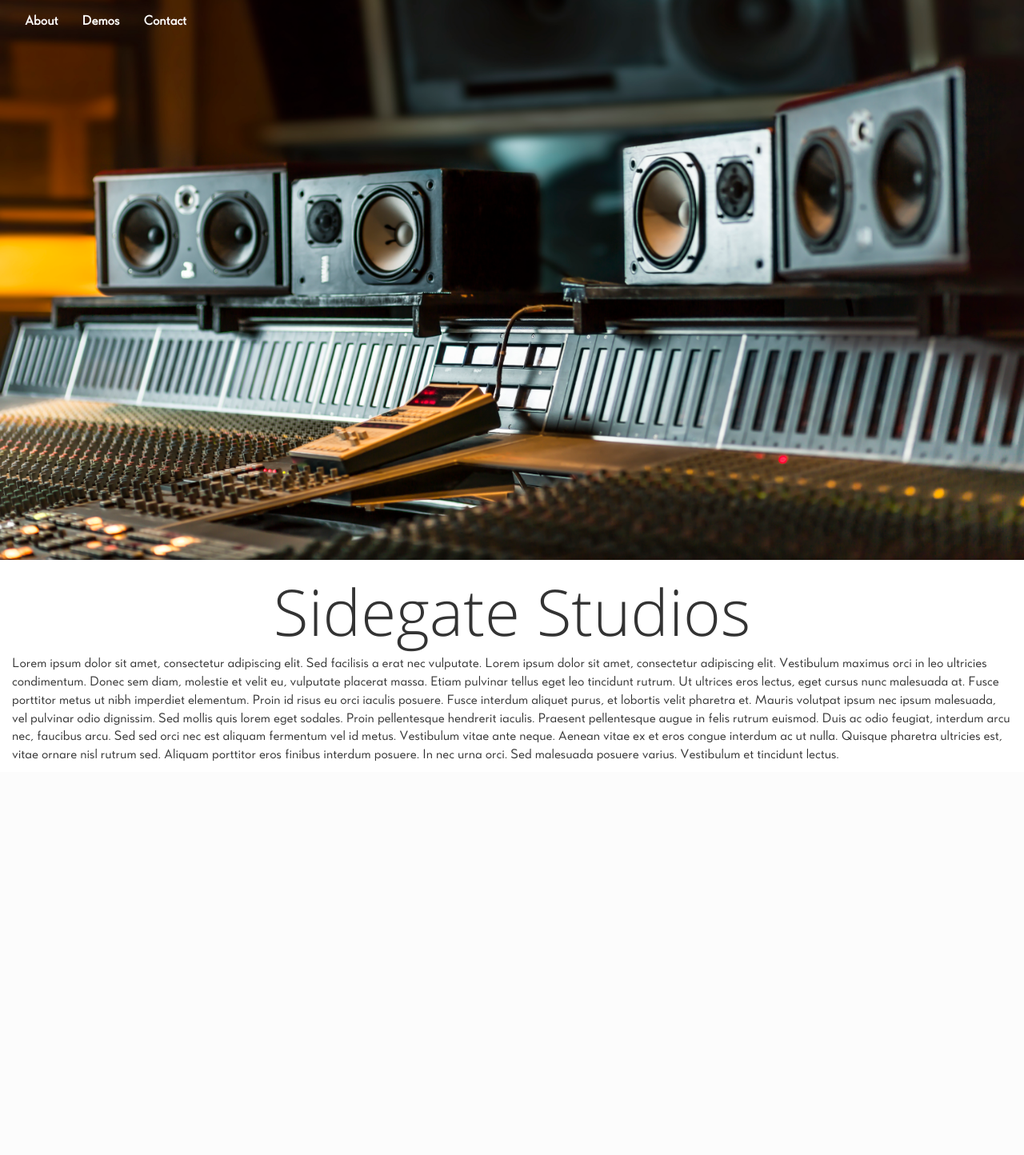
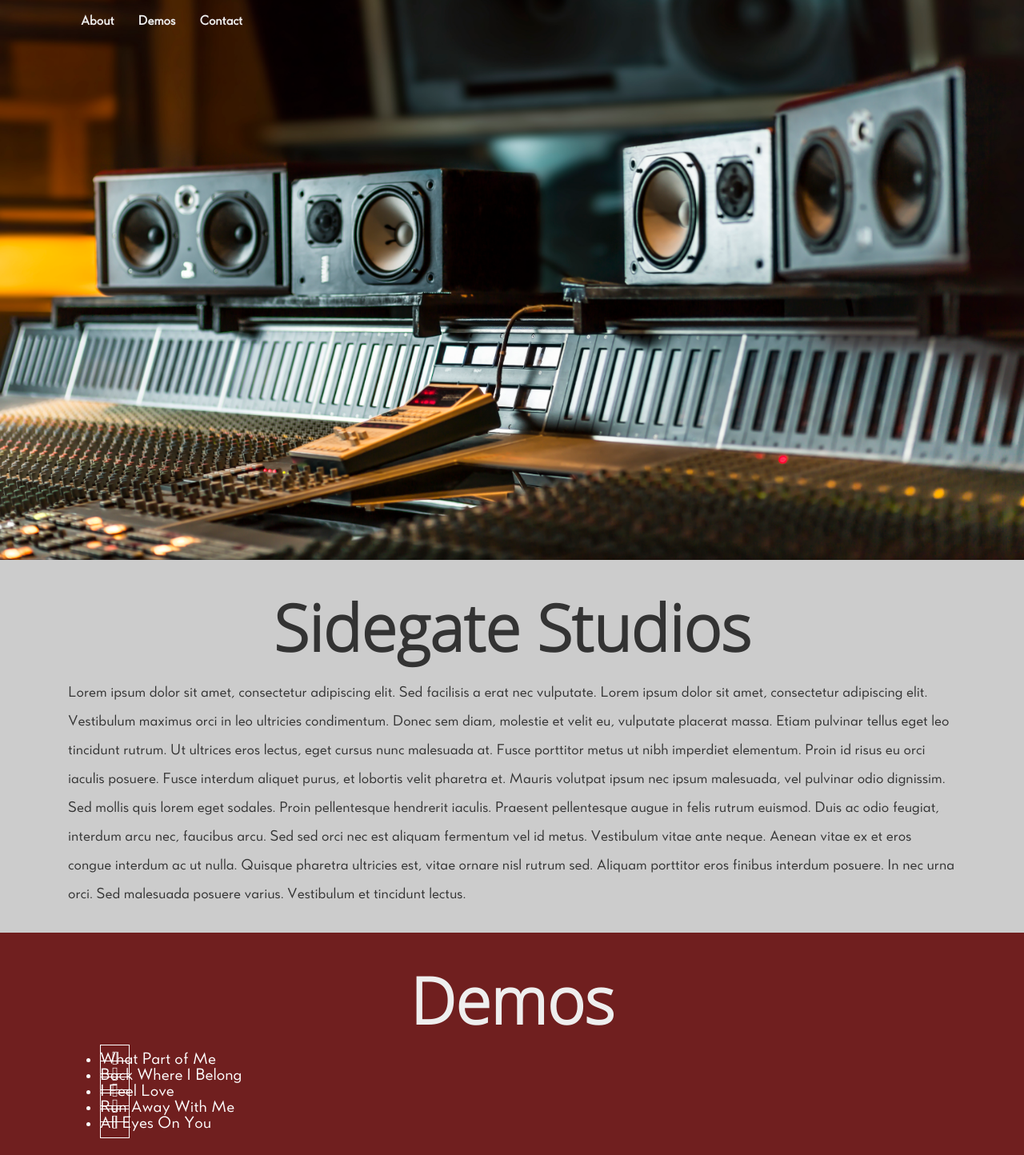
Before and after one commit to jcprouse/sidegate-studios, a PHP site: page / in a window 1280 px wide. Shown: the whole page at 80% size. Before the commit the page ends 952 px from the top, so only its background shows below. Run offline with PHP 8.4, Linux system fonts and the light colour scheme.

Commit message:
In progress

```diff
--- a/index.html
+++ b/index.html
@@ -10,6 +10,11 @@
   <link rel="stylesheet" type="text/css" href="/resources/css/bootstrap/bootstrap.min.css"/>
 
   <link rel="stylesheet" type="text/css" href="/resources/css/main.css"/>
+
+  <script type="text/javascript" src="resources/js/jQuery/jquery-3.1.1.min.js"></script>
+  <script type="text/javascript" src="resources/js/slick/slick.min.js"></script>
+  <script type="text/javascript" src="resources/js/bootstrap/bootstrap.min.js"></script>
+
 </head>
 <body>
 
@@ -19,7 +24,7 @@
 
   <div class="container-fluid container-main">
 
-
+<div class="container">
   <nav class="navbar">
     <div class="container">
       <ul class="nav navbar-nav">
@@ -29,24 +34,42 @@
       </ul>
     </div>
   </nav>
-
+</div>
 <div class="carosel">
   <div><img srcset="resources/images/carosel/studio3.jpg" alt="My default image"></div>
   <div><img srcset="resources/images/carosel/studio.jpg" alt="My default image"></div>
   <div><img srcset="resources/images/carosel/studio2.jpg" alt="My default image"></div>
 </div>
 
-<script type="text/javascript" src="resources/js/jQuery/jquery-3.1.1.min.js"></script>
-<script type="text/javascript" src="resources/js/slick/slick.min.js"></script>
-<script type="text/javascript" src="resources/js/bootstrap/bootstrap.min.js"></script>
 
-  <div class="container segment about">
-    <h1>Sidegate Studios</h1>
-    <p>Lorem ipsum dolor sit amet, consectetur adipiscing elit. Sed facilisis a erat nec vulputate. Lorem ipsum dolor sit amet, consectetur adipiscing elit. Vestibulum maximus orci in leo ultricies condimentum. Donec sem diam, molestie et velit eu, vulputate placerat massa. Etiam pulvinar tellus eget leo tincidunt rutrum. Ut ultrices eros lectus, eget cursus nunc malesuada at. Fusce porttitor metus ut nibh imperdiet elementum. Proin id risus eu orci iaculis posuere. Fusce interdum aliquet purus, et lobortis velit pharetra et. Mauris volutpat ipsum nec ipsum malesuada, vel pulvinar odio dignissim. Sed mollis quis lorem eget sodales.
 
-Proin pellentesque hendrerit iaculis. Praesent pellentesque augue in felis rutrum euismod. Duis ac odio feugiat, interdum arcu nec, faucibus arcu. Sed sed orci nec est aliquam fermentum vel id metus. Vestibulum vitae ante neque. Aenean vitae ex et eros congue interdum ac ut nulla. Quisque pharetra ultricies est, vitae ornare nisl rutrum sed. Aliquam porttitor eros finibus interdum posuere. In nec urna orci. Sed malesuada posuere varius. Vestibulum et tincidunt lectus.</p>
+<div class="container-main segment-about">
+  <div class="container">
+    <div class="segment-display">
+      <h1>Sidegate Studios</h1>
+      <p>Lorem ipsum dolor sit amet, consectetur adipiscing elit. Sed facilisis a erat nec vulputate. Lorem ipsum dolor sit amet, consectetur adipiscing elit. Vestibulum maximus orci in leo ultricies condimentum. Donec sem diam, molestie et velit eu, vulputate placerat massa. Etiam pulvinar tellus eget leo tincidunt rutrum. Ut ultrices eros lectus, eget cursus nunc malesuada at. Fusce porttitor metus ut nibh imperdiet elementum. Proin id risus eu orci iaculis posuere. Fusce interdum aliquet purus, et lobortis velit pharetra et. Mauris volutpat ipsum nec ipsum malesuada, vel pulvinar odio dignissim. Sed mollis quis lorem eget sodales.
+
+  Proin pellentesque hendrerit iaculis. Praesent pellentesque augue in felis rutrum euismod. Duis ac odio feugiat, interdum arcu nec, faucibus arcu. Sed sed orci nec est aliquam fermentum vel id metus. Vestibulum vitae ante neque. Aenean vitae ex et eros congue interdum ac ut nulla. Quisque pharetra ultricies est, vitae ornare nisl rutrum sed. Aliquam porttitor eros finibus interdum posuere. In nec urna orci. Sed malesuada posuere varius. Vestibulum et tincidunt lectus.</p>
+    </div>
   </div>
+</div>
 
+<div class="container-main segment-demo">
+  <div class="container">
+    <div class="segment-display">
+      <h1>Demos</h1>
+
+      <ul class="demo-list" data-player-id="player">
+        <li data-src="audio/sound_1.mp3">What Part of Me</li>
+        <li data-src="audio/sound_4.mp3" class="stopped">Back Where I Belong</li>
+        <li data-src="audio/sound_2.mp3">I Feel Love</li>
+        <li data-src="audio/sound_2.mp3">Run Away With Me</li>
+        <li data-src="audio/sound_4.mp3">All Eyes On You</li>
+      </ul>
+
+    </div>
+  </div>
+</div>
 
 </div>
 <script>
--- a/resources/css/main.css
+++ b/resources/css/main.css
@@ -31,8 +31,26 @@ body {
   font-weight: bold;
   color: #ffffff; }
 
-.nav li a:hover {
-  background-color: transparent !important; }
+.navbar .navbar-nav li a {
+  color: #eee; }
+  .navbar .navbar-nav li a:hover {
+    color: #eee;
+    background-color: transparent;
+    -webkit-box-shadow: none;
+    -moz-box-shadow: none;
+    box-shadow: none; }
+  .navbar .navbar-nav li a:focus {
+    color: #eee;
+    background-color: transparent;
+    -webkit-box-shadow: none;
+    -moz-box-shadow: none;
+    box-shadow: none; }
+  .navbar .navbar-nav li a:active {
+    color: #eee;
+    background-color: transparent;
+    -webkit-box-shadow: none;
+    -moz-box-shadow: none;
+    box-shadow: none; }
 
 /* Slider*/
 .carosel img {
@@ -42,20 +60,51 @@ body {
   border-style: none;
   outline: none; }
 
-.segment {
+.segment-display {
   width: 100%;
-  height: auto;
-  float: left;
   padding-left: 15px;
-  padding-right: 15px; }
+  padding-right: 15px;
+  padding-top: 20px;
+  padding-bottom: 20px; }
 
-.about {
-  background-color: #ffffff; }
-
-.about h1 {
+.segment-display h1 {
   font-size: 80px;
   font-family: "open-sans-light";
   width: 100%;
+  text-align: center;
+  font-weight: bold;
+  margin-bottom: 20px; }
+
+.segment-display p {
+  font-size: 18px;
+  line-height: 2; }
+
+.segment-about {
+  background-color: #ccc; }
+
+.segment-demo {
+  background-color: #701f1f; }
+
+.segment-demo h1, .segment-demo p {
+  color: #eee; }
+
+.demo-list li {
+  position: relative;
+  font-size: 20px;
+  line-height: 1;
+  color: #ffffff;
+  cursor: pointer; }
+
+.demo-list li::before {
+  content: '\f04b';
+  position: absolute;
+  top: -8px;
+  left: 0px;
+  width: 37px;
+  height: 37px;
+  line-height: 35px;
+  font-size: 14px;
+  border: 1px solid #ffffff;
   text-align: center; }
 
 /* HTML 5 picture*/
--- a/resources/css/main.scss
+++ b/resources/css/main.scss
@@ -1,5 +1,10 @@
 $background-colour: #000000;
 $nav-font-colour: #ffffff;
+
+$background-segment-about: #ccc;
+
+$background-segment-demo: #701f1f;
+$background-segment-demo-text: #eee;
 
 @font-face {
   font-family: "kano";
@@ -24,16 +29,51 @@ body {padding:0px; margin:0px; font-family: "kano"; font-size:16px; background-c
 .navbar {position: absolute; z-index:10;}
 .navbar .container {background-color: transparent;}
 .navbar .navbar-nav li a {text-shadow: none; font-weight: bold; color: $nav-font-colour;}
-.nav li a:hover{background-color: transparent !important;}
+
+
+.navbar {
+  .navbar-nav li a {
+    color: #eee;
+    &:hover {
+      color: #eee;
+      background-color: transparent;
+      -webkit-box-shadow: none;
+      -moz-box-shadow: none;
+      box-shadow: none;
+    }
+    &:focus {
+      color: #eee;
+      background-color: transparent;
+      -webkit-box-shadow: none;
+      -moz-box-shadow: none;
+      box-shadow: none;
+    }
+    &:active {
+      color: #eee;
+      background-color: transparent;
+      -webkit-box-shadow: none;
+      -moz-box-shadow: none;
+      box-shadow: none;
+    }
+  }
+}
+
+
+//.nav li a:hover{background-color: transparent !important;}
 /* Slider*/
 .carosel img {width:100%; max-height:700px; height:auto; border-style: none; outline: none;}
 
-.segment{width: 100%; height: auto; float:left; padding-left: 15px; padding-right: 15px;}
+.segment-display{width: 100%; padding-left: 15px; padding-right: 15px; padding-top: 20px; padding-bottom: 20px;}
+.segment-display h1 {font-size: 80px; font-family: "open-sans-light"; width: 100%; text-align: center; font-weight: bold; margin-bottom: 20px;}
+.segment-display p {font-size: 18px; line-height: 2;}
 
-.about {background-color: #ffffff}
-.about h1 {font-size: 80px; font-family: "open-sans-light"; width: 100%; text-align: center;}
+.segment-about {background-color: $background-segment-about}
+.segment-demo {background-color: $background-segment-demo}
+.segment-demo h1, .segment-demo p {color: $background-segment-demo-text}
 
 
+.demo-list li {position:relative; font-size: 20px; line-height: 1; color: #ffffff; cursor: pointer;}
+.demo-list li::before {content: '\f04b'; position: absolute; top: -8px; left:0px; width: 37px; height: 37px; line-height: 35px; font-size: 14px; border:1px solid #ffffff; text-align: center;}
 /* HTML 5 picture*/
 picture {width:100%; max-width: 600px;}
 picture source, picture img {width:100%; max-width: 600px;}
```
Also changed, not shown: 1 other file.
